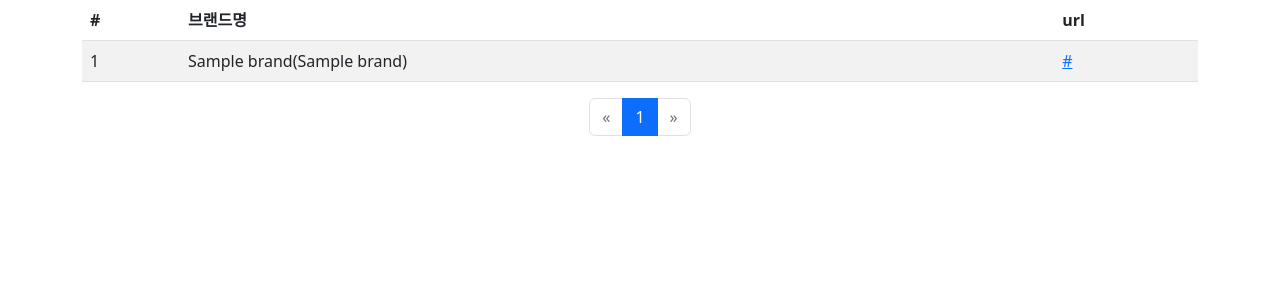
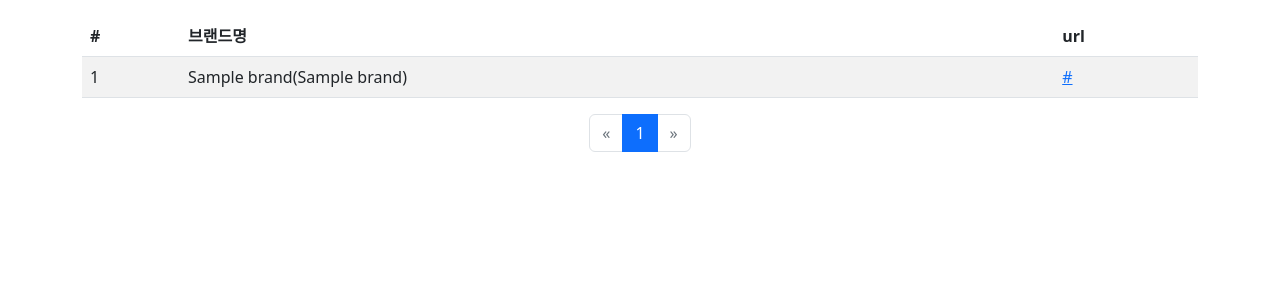
Before and after one commit to hyeonjerry/MSS-Lowest, a Django app: page /brands/ in a window 1280 px wide. Shown: the part 56-356 px from the top of the page. Run offline with Django 4.2, Linux system fonts and the light colour scheme; tables that the repository leaves empty hold one stand-in row (values such as "Sample post").

Commit message:
FIX - margin 값 수정

```diff
--- a/templates/brands/base.html
+++ b/templates/brands/base.html
@@ -3,7 +3,7 @@
 
 {% include "brands/navbar.html" %}
 
-<div class="container">
+<div class="container my-3">
   {% block content %}
   {% endblock %}
 </div>
--- a/templates/brands/detail.html
+++ b/templates/brands/detail.html
@@ -2,7 +2,7 @@
 {% load humanize %}
 {% block content %}
 
-<div class="list-group mt-3">
+<div class="list-group">
   <a href="{{ brand.url }}" target="_blank" class="list-group-item list-group-item-action list-group-item-dark">{{ brand.ko_name }}({{ brand.en_name }})</a>
 </div>
 
```
